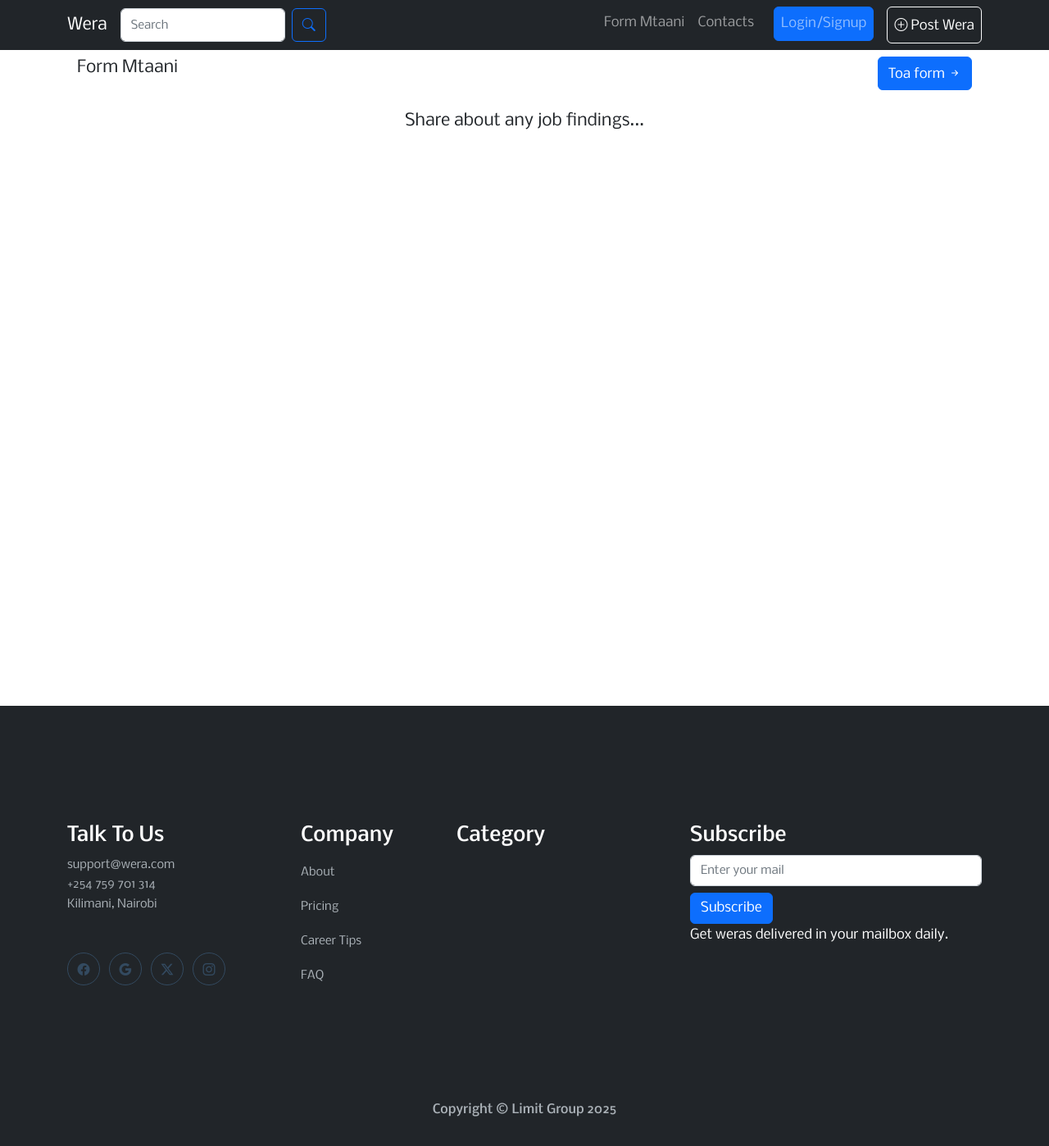
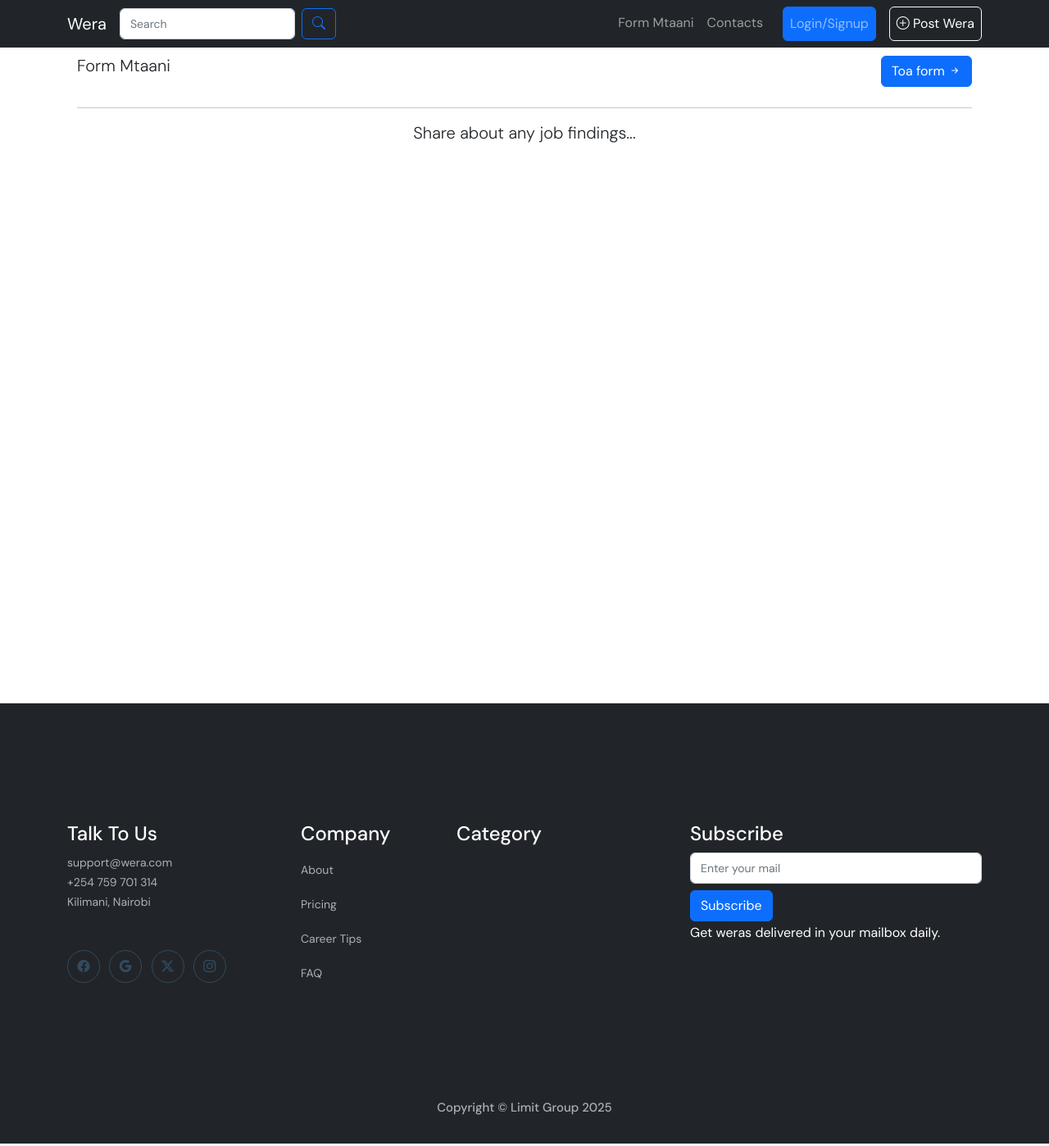
Before and after one commit to limit-group/wera, a Django app: page /form-mtaani/ in a window 1280 px wide. Shown: the whole page at 82% size. Run offline with Django 5.2, Linux system fonts and the light colour scheme; data that the repository does not hold is empty; some libraries are stand-ins or nearby versions.

Commit message:
fix: use DM Sans

```diff
--- a/form_mtaani/templates/form_mtaani/index.html
+++ b/form_mtaani/templates/form_mtaani/index.html
@@ -7,6 +7,7 @@
       >Toa form <i class="bi bi-arrow-right-short"></i></a
     >
   </div>
+  <hr>
 
   <div class="row g-4">
 
--- a/wera/templates/wera/base.html
+++ b/wera/templates/wera/base.html
@@ -10,12 +10,9 @@
     <title>Wera</title>
     <meta name="description" content="Wera is a social job board" />
     <meta name="viewport" content="width=device-width, initial-scale=1" />
-    <link rel="preconnect" href="https://fonts.googleapis.com" />
-    <link rel="preconnect" href="https://fonts.gstatic.com" crossorigin />
-    <link
-      href="https://fonts.googleapis.com/css2?family=Nobile:ital,wght@0,400;0,500;0,700;1,400;1,500;1,700&display=swap"
-      rel="stylesheet"
-    />
+    <link rel="preconnect" href="https://fonts.googleapis.com">
+    <link rel="preconnect" href="https://fonts.gstatic.com" crossorigin>
+    <link href="https://fonts.googleapis.com/css2?family=DM+Sans:ital,opsz,wght@0,9..40,100..1000;1,9..40,100..1000&family=Nobile:ital,wght@0,400;0,500;0,700;1,400;1,500;1,700&family=Space+Grotesk:wght@300..700&display=swap" rel="stylesheet">
     <link
       rel="stylesheet"
       href="https://cdn.jsdelivr.net/npm/bootstrap-icons@1.11.3/font/bootstrap-icons.min.css"
@@ -71,7 +68,7 @@
       /* Large Mobile :480px. */
 
       body {
-        font-family: "Nobile", serif !important;
+        font-family: "DM Sans", serif !important;
         font-optical-sizing: auto;
         font-weight: normal;
         font-style: normal;
```
